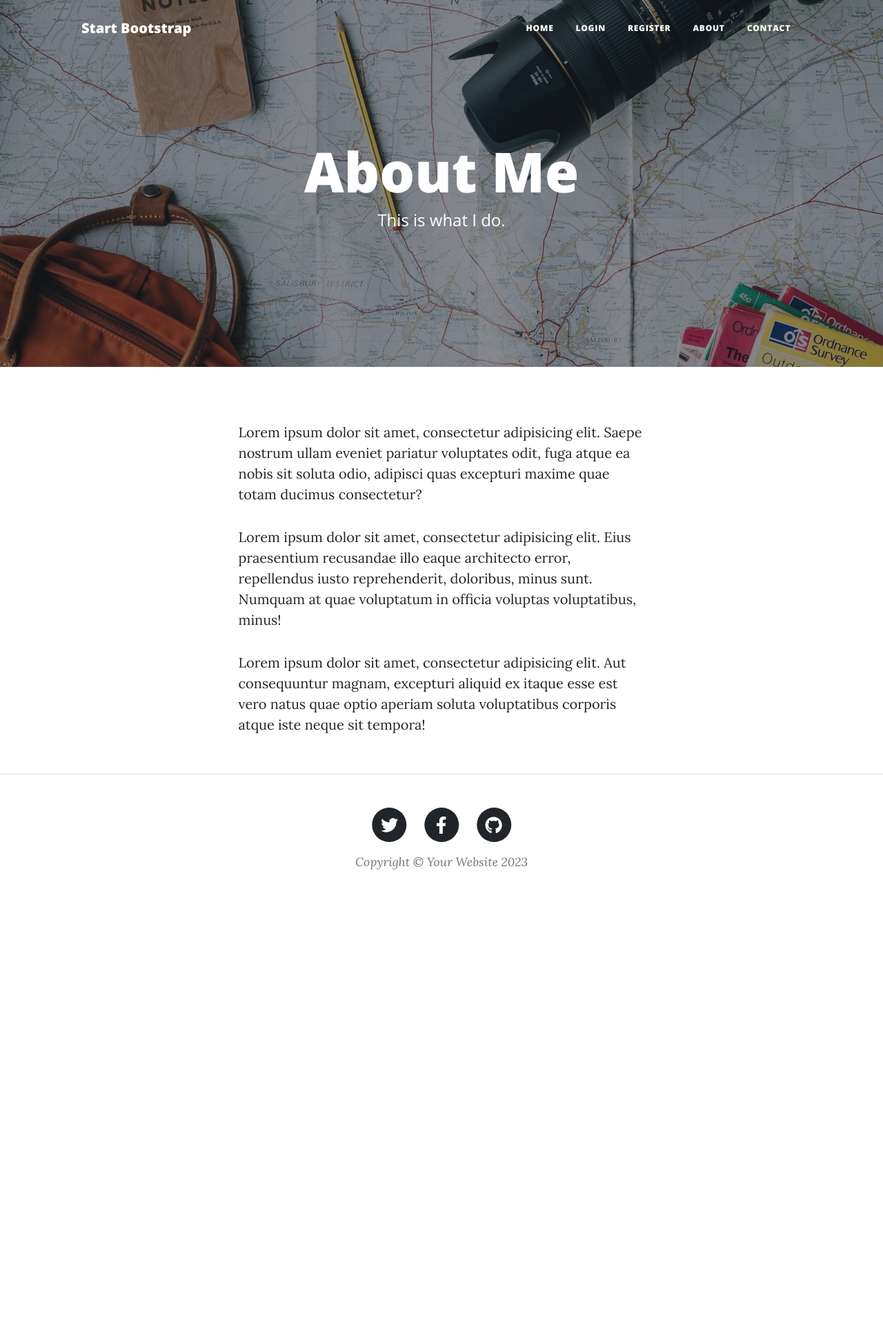
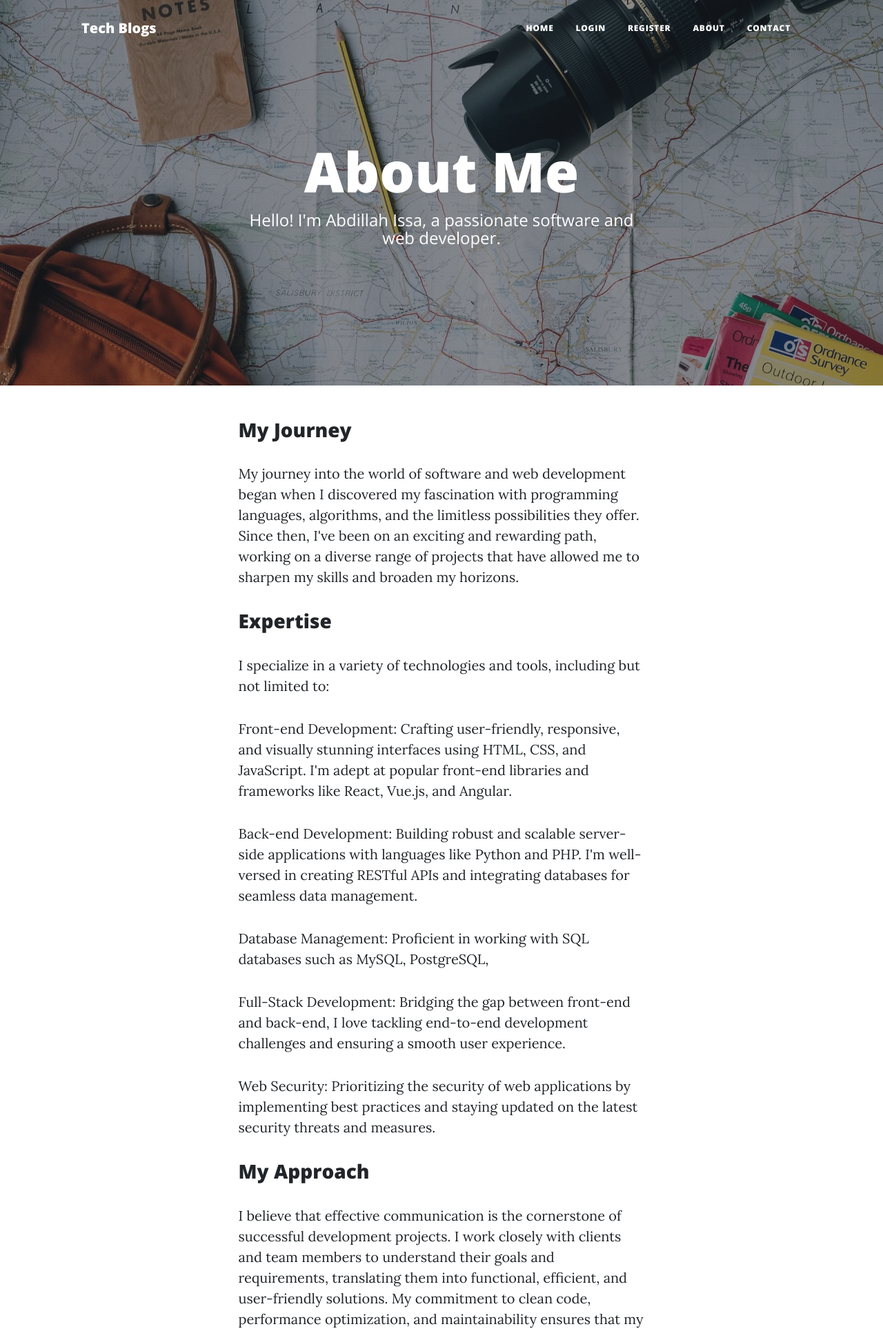
Before and after one commit to hudihi/files-blog-for-deployment, a Flask app: page /about in a window 1280 px wide. Shown: the top 1930 px of the page at 69% size. Before the commit the page ends 1261 px from the top, so only its background shows below. Run offline with Flask 3, Linux system fonts and the light colour scheme; some libraries are stand-ins or nearby versions.

Commit message:
update about page

```diff
--- a/templates/about.html
+++ b/templates/about.html
@@ -10,7 +10,7 @@
       <div class="col-md-10 col-lg-8 col-xl-7">
         <div class="page-heading">
           <h1>About Me</h1>
-          <span class="subheading">This is what I do.</span>
+          <span class="subheading">Hello! I'm Abdillah Issa, a passionate  software and web developer.</span>
         </div>
       </div>
     </div>
@@ -21,23 +21,53 @@
   <div class="container px-4 px-lg-5">
     <div class="row gx-4 gx-lg-5 justify-content-center">
       <div class="col-md-10 col-lg-8 col-xl-7">
+        <h3>My Journey</h3>
         <p>
-          Lorem ipsum dolor sit amet, consectetur adipisicing elit. Saepe
-          nostrum ullam eveniet pariatur voluptates odit, fuga atque ea nobis
-          sit soluta odio, adipisci quas excepturi maxime quae totam ducimus
-          consectetur?
+          My journey into the world of software and web development began when
+          I discovered my fascination with programming languages, algorithms,
+          and the limitless possibilities they offer. Since then, I've been on an exciting
+          and rewarding path, working on a diverse range of projects that have allowed me
+          to sharpen my skills and broaden my horizons.
         </p>
+          <h3>Expertise</h3>
+
+          <p>I specialize in a variety of technologies and tools, including but not limited to:</p>
+
+          <p>Front-end Development: Crafting user-friendly, responsive, and visually stunning
+          interfaces using HTML, CSS, and JavaScript. I'm adept at popular front-end libraries
+          and frameworks like React, Vue.js, and Angular.</p>
+
+          <p>Back-end Development: Building robust and scalable server-side applications with
+            languages like Python and PHP. I'm well-versed in creating RESTful
+            APIs and integrating databases for seamless data management.</p>
+
+          <p>Database Management: Proficient in working with SQL databases such as MySQL, PostgreSQL,</p>
+
+          <p>Full-Stack Development: Bridging the gap between front-end and back-end, I love tackling
+            end-to-end development challenges and ensuring a smooth user experience.</p>
+
+          <p>Web Security: Prioritizing the security of web applications by implementing best practices
+            and staying updated on the latest security threats and measures.</p>
+
+          <h3>My Approach</h3>
+
+          <p>I believe that effective communication is the cornerstone of successful development projects.
+            I work closely with clients and team members to understand their goals and requirements, translating
+            them into functional, efficient, and user-friendly solutions. My commitment to clean code, performance
+            optimization, and maintainability ensures that my projects stand the test of time.</p>
+
+        <h3>Continuous Learning</h3>
+
+        <p>In the tech industry, staying stagnant is not an option. I am an avid learner who constantly seeks out
+          new technologies, frameworks, and best practices to stay at the forefront of the field. Whether it's a
+          new programming language, a cutting-edge development tool, or a paradigm-shifting approach, I'm always
+          eager to explore and incorporate it into my work.</p>
+
+          <h3>Let's Collaborate</h3>
         <p>
-          Lorem ipsum dolor sit amet, consectetur adipisicing elit. Eius
-          praesentium recusandae illo eaque architecto error, repellendus iusto
-          reprehenderit, doloribus, minus sunt. Numquam at quae voluptatum in
-          officia voluptas voluptatibus, minus!
-        </p>
-        <p>
-          Lorem ipsum dolor sit amet, consectetur adipisicing elit. Aut
-          consequuntur magnam, excepturi aliquid ex itaque esse est vero natus
-          quae optio aperiam soluta voluptatibus corporis atque iste neque sit
-          tempora!
+          I'm passionate about collaborating with like-minded individuals and organizations to create impactful and
+          innovative digital solutions. Whether you have a project idea, need a technical consultation, or simply
+          want to connect and share ideas, I'm always open to new opportunities.
         </p>
       </div>
     </div>
--- a/templates/header.html
+++ b/templates/header.html
@@ -44,7 +44,7 @@
     <!-- Navigation-->
     <nav class="navbar navbar-expand-lg navbar-light" id="mainNav">
       <div class="container px-4 px-lg-5">
-        <a class="navbar-brand" href="/">Start Bootstrap</a>
+        <a class="navbar-brand" href="/">Tech Blogs</a>
         <button
           class="navbar-toggler"
           type="button"
```
